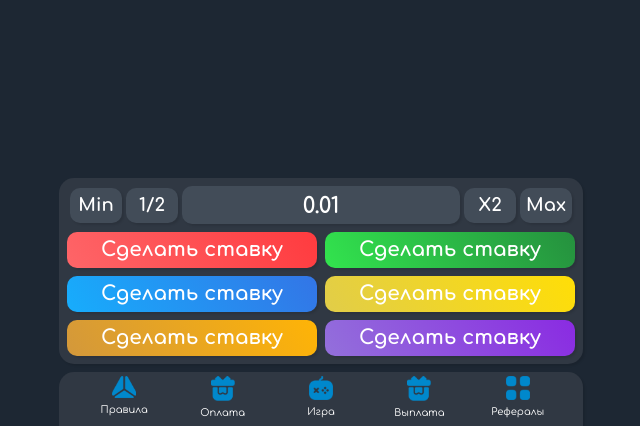
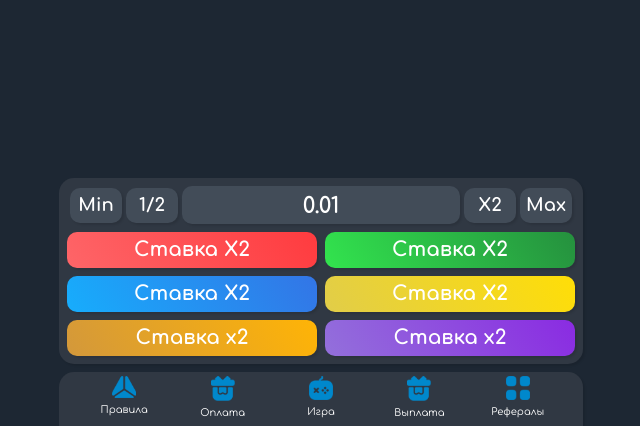
Before and after one commit to weasel-v-dev/tonroll.loc, a PHP site: page /index.php in a window 1280 px wide. Shown: the part 374-800 px from the top of the page, without its empty margins (319-959 px from the left). Run offline with PHP 8.4, Linux system fonts and the light colour scheme; some libraries are stand-ins or nearby versions.

Commit message:
change text

```diff
--- a/footer.php
+++ b/footer.php
@@ -43,28 +43,28 @@ function isHome($fv, $sv)
                     </div>
                     <div class="d-flex mt-2 ">
                         <button id="bet-red" data-color-code="red" data-color-name="Красный" class="btn-bet lh-1 me-2 rounded-4 fw-bold text-center font-20 px-3 py-2 w-50 trl-gr-red">
-                            Сделать ставку
+                           Ставка X2
                         </button>
                         <button id="bet-green" data-color-code="green" data-color-name="Зеленый" class="btn-bet lh-1 rounded-4 fw-bold text-center font-20 px-3 py-2 w-50 trl-gr-green">
-                            Сделать ставку
+                            Ставка X2
                         </button>
                     </div>
                     <div class="d-flex mt-2">
                         <button id="bet-blue" data-color-code="blue" data-color-name="Синий" class="btn-bet lh-1  me-2 rounded-4 fw-bold text-center font-20 px-3 py-2 w-50 trl-gr-blue">
-                            Сделать ставку
+                            Ставка X2
                         </button>
                         <button id="bet-yellow" data-color-code="yellow" data-color-name="Желтый"
                                 class="btn-bet lh-1 rounded-4 fw-bold text-center font-20 px-3 py-2 w-50 trl-gr-yellow">
-                            Сделать ставку
+                            Ставка X2
                         </button>
                     </div>
                     <div class="d-flex mt-2">
                         <button id="bet-orange" data-color-code="orange" data-color-name="Оранжевый"
                                 class="btn-bet lh-1 rounded-4 me-2 fw-bold text-center font-20 px-3 py-2 w-50 trl-gr-orange">
-                            Сделать ставку
+                            Ставка x2
                         </button>
                         <button id="bet-purple" data-color-code="purple" data-color-name="Фиолетовый" class="btn-bet lh-1 rounded-4 fw-bold text-center font-20 px-3 py-2 w-50 trl-gr-purple">
-                            Сделать ставку
+                            Ставка x2
                         </button>
                     </div>
                 </div>
```
